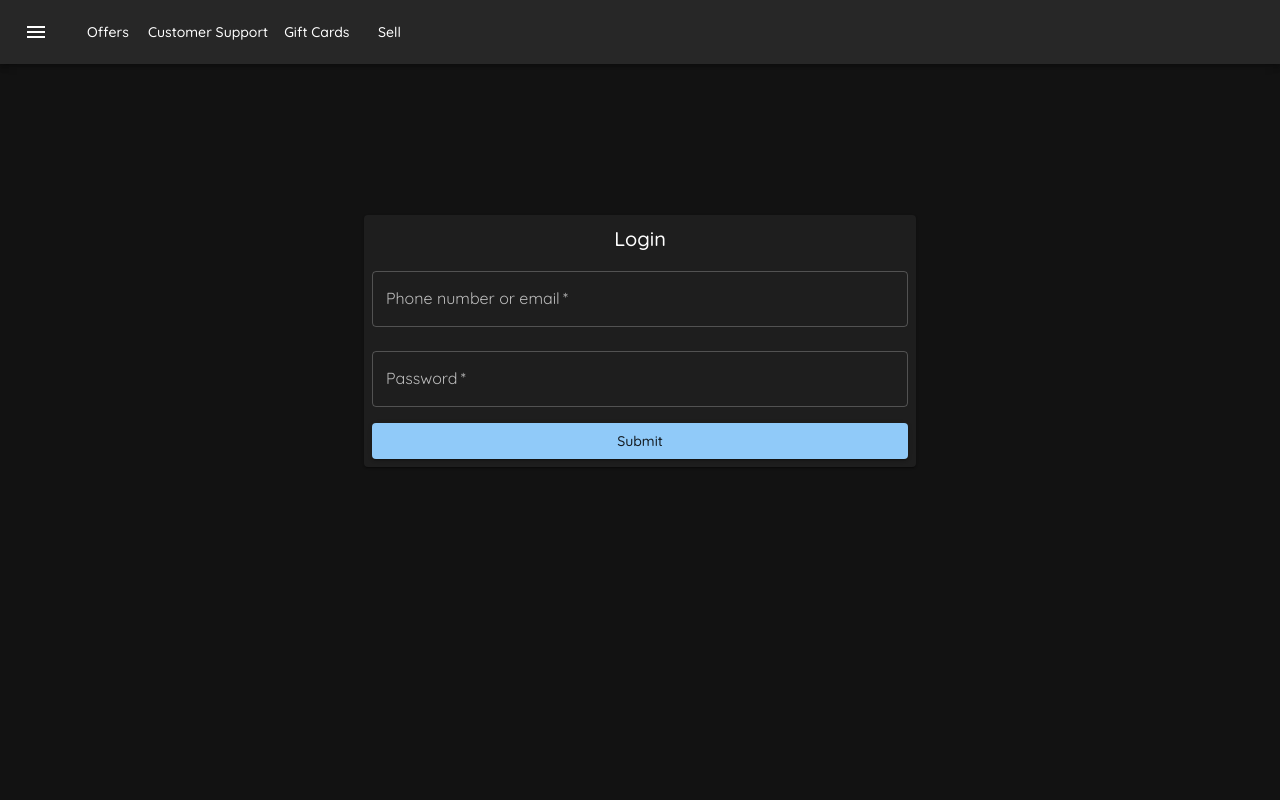
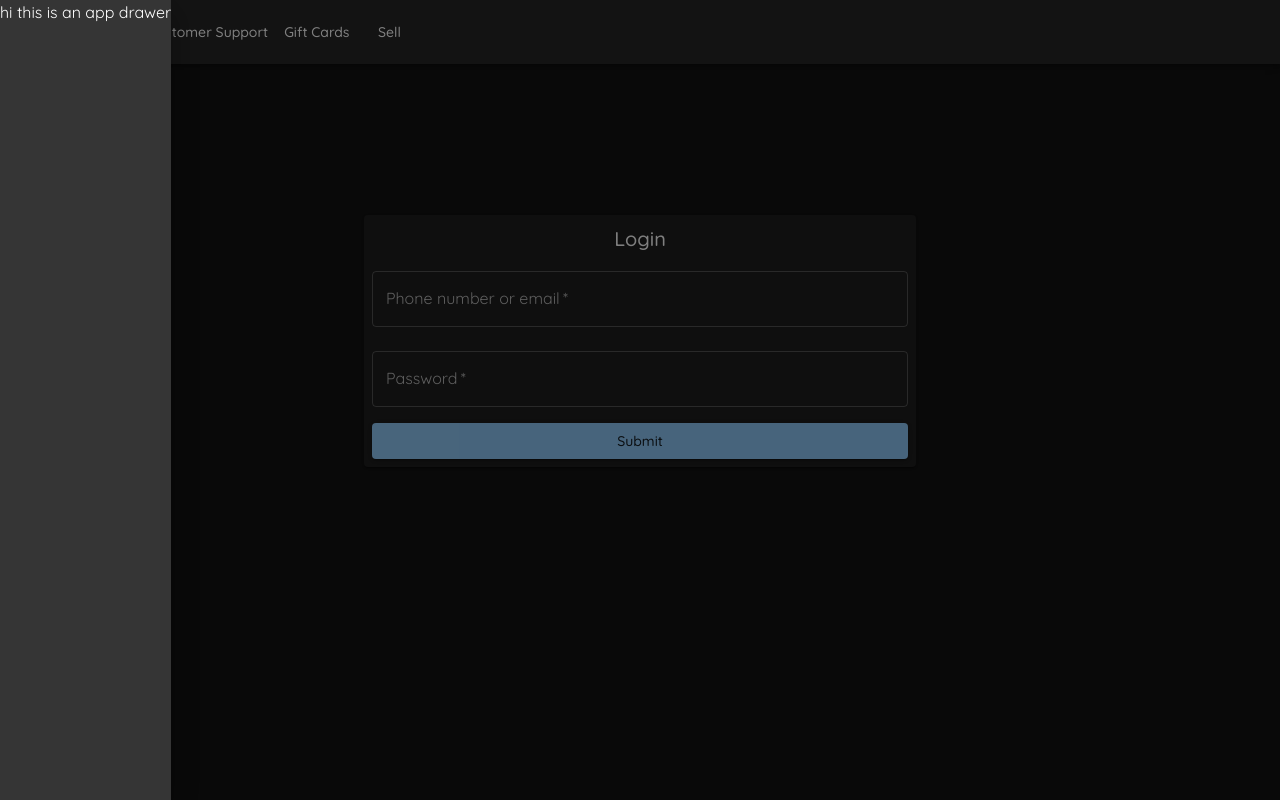
Before and after one commit to BlueWebber/blue-shop-client, a React (Create React App) app: page /login in a window 1280 px wide. Both pictures are taken after a click on the button "menu". Built offline with nearby package versions, Linux system fonts and the light colour scheme.

Commit message:
integrate the appDrawer and set the appBar up to toggle it on

```diff
--- a/src/App.js
+++ b/src/App.js
@@ -2,6 +2,7 @@ import { Routes, Route, Navigate } from "react-router-dom";
 import Login from "./screens/login";
 import AppWrapper from "./components/appWrapper";
 import AppBar from "./components/appBar";
+import AppDrawer from "./components/appDrawer";
 import Main from "./components/main";
 
 function App() {
@@ -9,6 +10,7 @@ function App() {
     <AppWrapper>
       <Main>
         <AppBar />
+        <AppDrawer />
         <Routes>
           <Route path="/" element={<Navigate to="/login" />} />
           <Route path="/login" element={<Login />} />
--- a/src/components/appBar.jsx
+++ b/src/components/appBar.jsx
@@ -5,6 +5,7 @@ import {
   IconButton,
 } from "@mui/material";
 import MenuIcon from "@mui/icons-material/Menu";
+import { useAppDrawer } from "../context/appDrawer";
 
 const navItems = [
   { name: "Offers", link: "/offers" },
@@ -14,6 +15,7 @@ const navItems = [
 ];
 
 const AppBar = () => {
+  const [, setDrawerOn] = useAppDrawer();
   return (
     <AppBarComp position="static" sx={{ mb: 1 }}>
       <Toolbar>
@@ -23,6 +25,7 @@ const AppBar = () => {
           color="inherit"
           aria-label="menu"
           sx={{ mr: 2 }}
+          onClick={() => setDrawerOn(true)}
         >
           <MenuIcon />
         </IconButton>
--- a/src/components/appDrawer.jsx
+++ b/src/components/appDrawer.jsx
@@ -4,7 +4,7 @@ import { useAppDrawer } from "../context/appDrawer";
 const AppDrawer = () => {
   const [drawerOn, setDrawerOn] = useAppDrawer();
   return (
-    <Drawer anchor="left" open={drawerOn} onClose={setDrawerOn(false)}>
+    <Drawer anchor="left" open={drawerOn} onClose={() => setDrawerOn(false)}>
       hi this is an app drawer
     </Drawer>
   );
```
